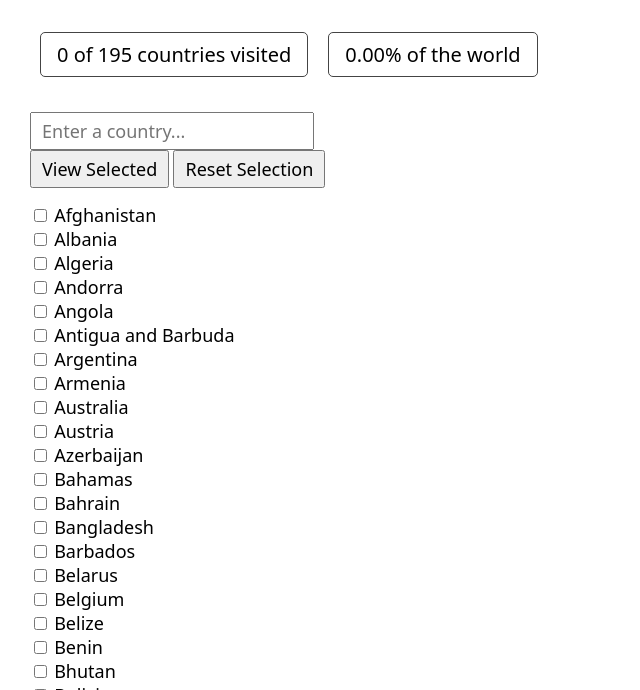
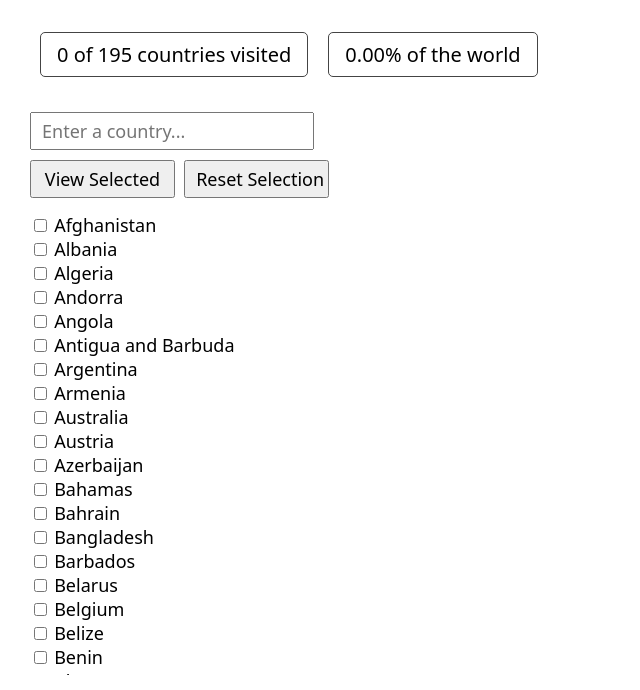
Before and after one commit to fran-mowat/travel-tracker, a plain HTML site: page index.html in a window 1280 px wide. Shown: the part 110-800 px from the top of the page, without its empty margins (0-640 px from the left). Drawn offline with nearby package versions, Linux system fonts and the light colour scheme.

Commit message:
adjusting header styling

```diff
--- a/static/styles.css
+++ b/static/styles.css
@@ -56,18 +56,17 @@ h1{
     }
 }
 
+header > div:not(.stats){
+    margin: 10px 0;
+}
+
 input{
     padding: 5px 10px;
 }
 
-input[type="text"]{
-    margin-bottom: 5px;
-}
-
-@media (min-width: 560px) {
-    input[type="text"]{
-        margin-bottom: 0;
-    }
+input[type="button"]{
+    width: 145px;
+    margin-right: 5px;
 }
 
 input, label{
@@ -77,13 +76,13 @@ input, label{
 
 form{
     overflow-y: scroll;
-    height: calc(100vh - 400px);
+    height: calc(100vh - 407px);
     margin-top: 15px;
 }
 
 @media (min-width: 560px) {
     form{
-        height: calc(100vh - 300px);
+        height: calc(100vh - 338px);
     }
 }
 
```
